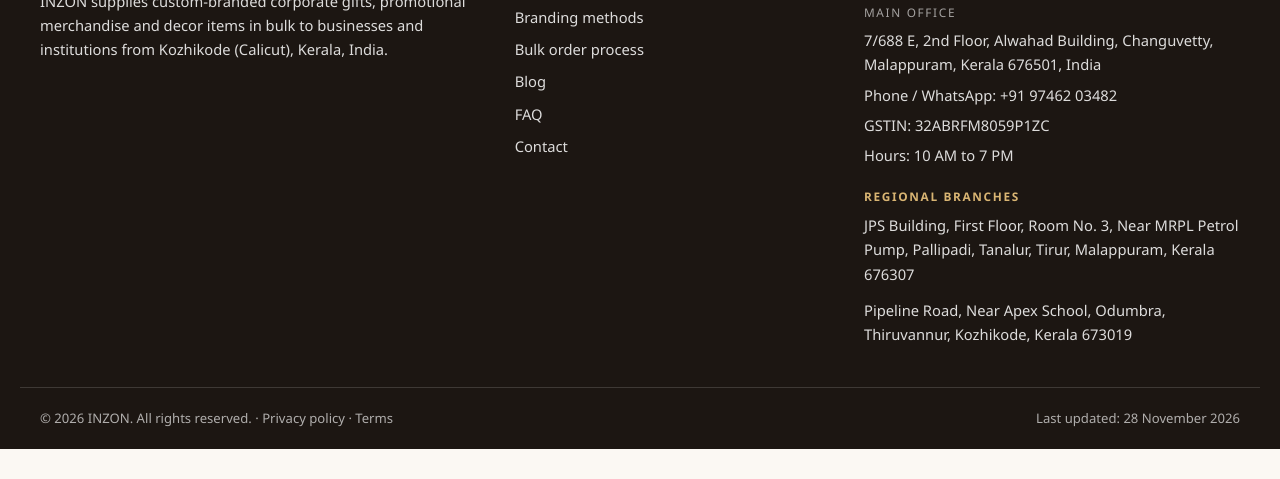
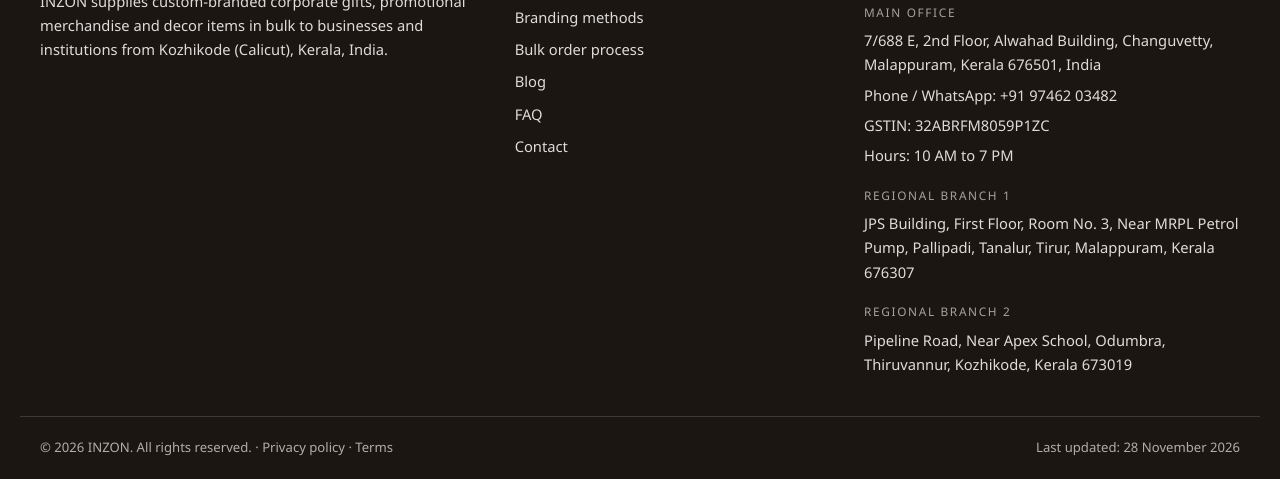
Before and after one commit to nufailhussain/inzon-website, a plain HTML site: page index.html in a window 1280 px wide. Shown: the part 8219-8698 px from the top of the page. Before the commit the page ends 8668 px from the top, so only its background shows below. Drawn offline with Linux system fonts and the light colour scheme.

Commit message:
Footer: label branches Regional branch 1 and 2 in the main office style
Co-Authored-By: Claude Opus 5.5 <noreply@anthropic.com>
Claude-Session: https://claude.ai/code/session_0111k1Fh74AHiGBKP35CKmyt

```diff
--- a/assets/css/styles.css
+++ b/assets/css/styles.css
@@ -745,5 +745,4 @@ tbody tr:last-child th, tbody tr:last-child td { border-bottom: 0; }
 
 /* Footer: main office label and regional branches */
 .site-footer .office-label { font-size: .74rem; text-transform: uppercase; letter-spacing: .14em; color: rgba(255,255,255,.6); }
-.site-footer .branch-title { font-size: .74rem; text-transform: uppercase; letter-spacing: .14em; color: #d9b573; font-weight: 600; margin: 22px 0 10px; }
-.site-footer address.branch + address.branch { margin-top: 12px; }
+.site-footer address.branch { margin-top: 18px; }
--- a/index.html
+++ b/index.html
@@ -662,11 +662,12 @@
         <span>GSTIN: 32ABRFM8059P1ZC</span>
         <span>Hours: 10 AM to 7 PM</span>
       </address>
-      <h3 class="branch-title">Regional branches</h3>
       <address class="branch">
+        <span class="office-label">Regional branch 1</span>
         <span>JPS Building, First Floor, Room No. 3, Near MRPL Petrol Pump, Pallipadi, Tanalur, Tirur, Malappuram, Kerala 676307</span>
       </address>
       <address class="branch">
+        <span class="office-label">Regional branch 2</span>
         <span>Pipeline Road, Near Apex School, Odumbra, Thiruvannur, Kozhikode, Kerala 673019</span>
       </address>
     </div>
```
Also changed, not shown: 404.html (+2 -1 lines), about/index.html (+2 -1 lines), blog/employee-onboarding-kits-kerala/index.html (+2 -1 lines), blog/index.html (+2 -1 lines), products/index.html (+2 -1 lines).
